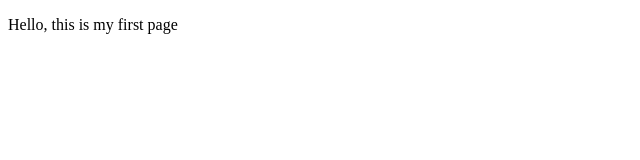
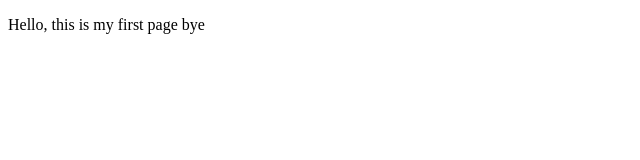
Before and after one commit to fetraniaina64rak-eng/Git_test, a plain HTML site: page index.html in a window 1280 px wide. Shown: the full height of the page, 0-640 px from the left. Drawn offline with Linux system fonts and the light colour scheme.

Commit message:
Update index.html

```diff
--- a/index.html
+++ b/index.html
@@ -8,6 +8,7 @@
 <body>
     <p>
         Hello, this is my first page
+        bye
     </p>
 </body>
 </html>
```
